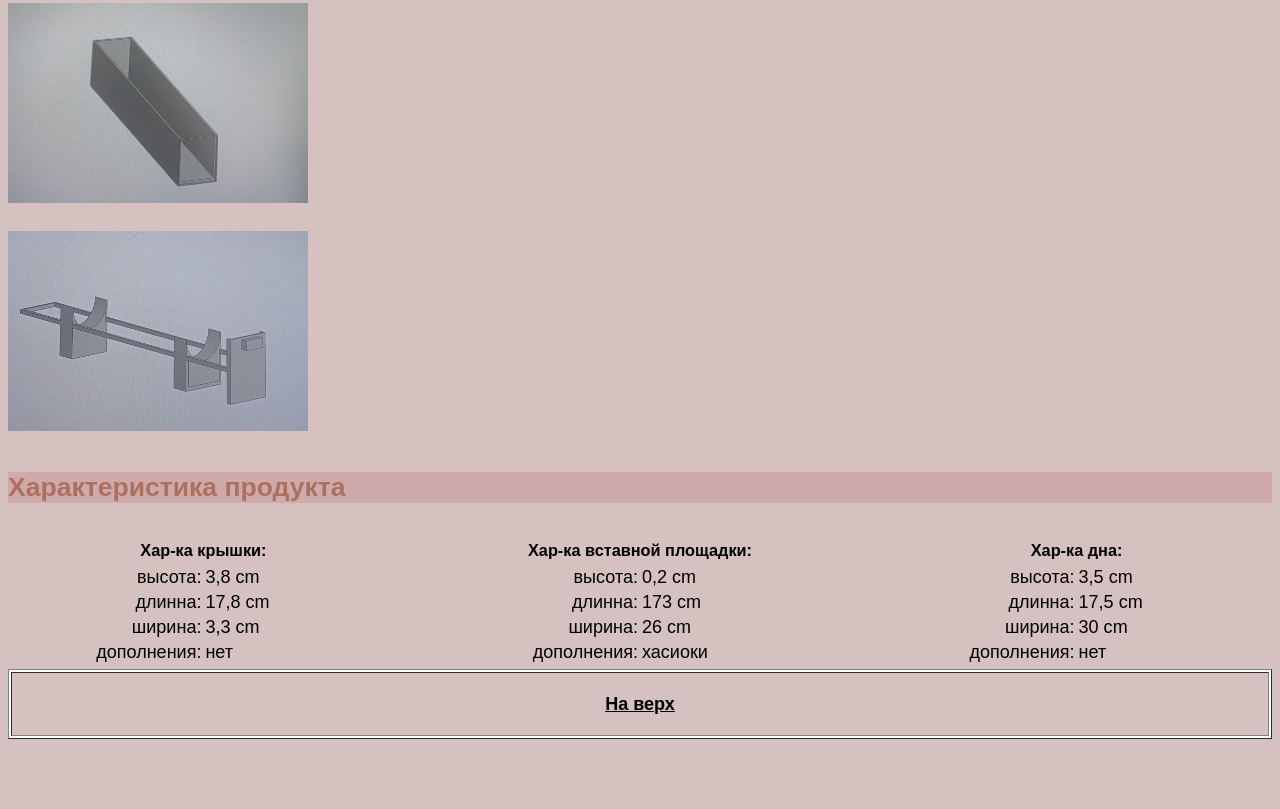
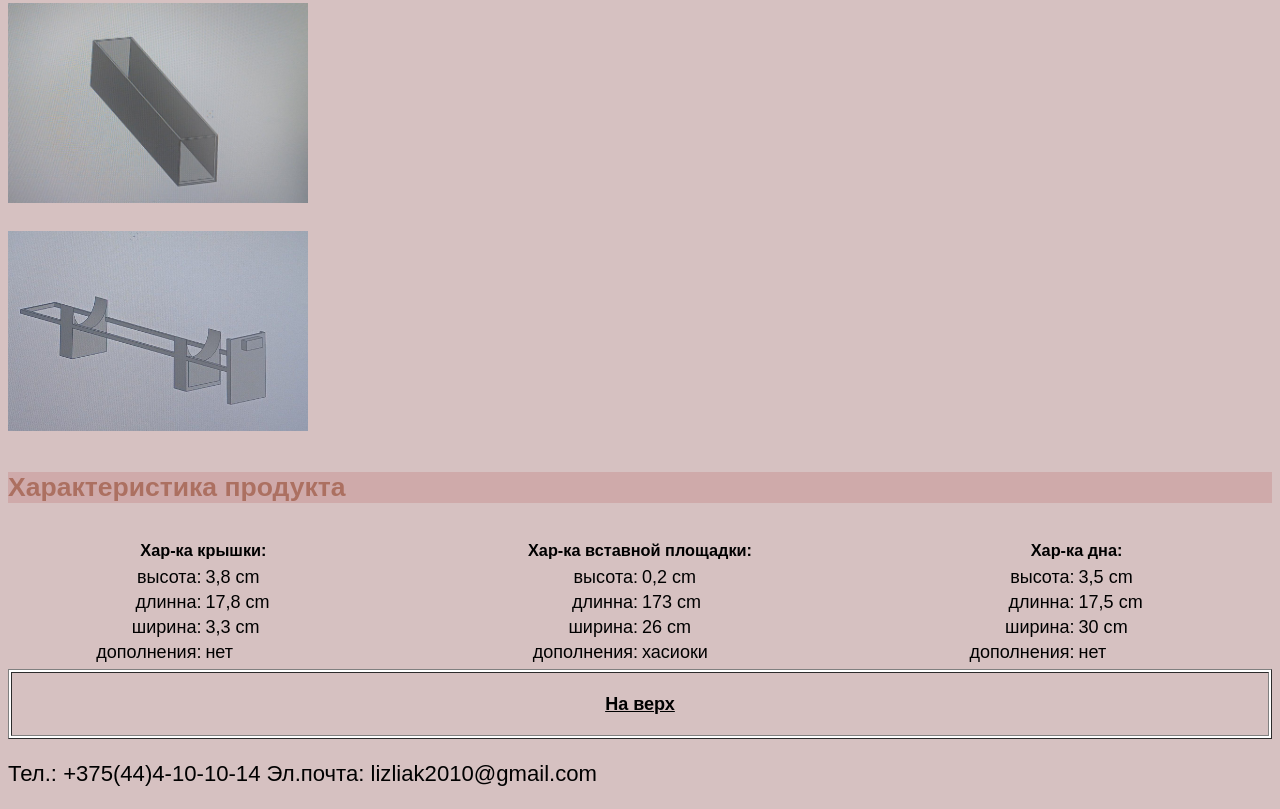
Before and after one commit to lizl263/lisa, a plain HTML site: page index.html in a window 1280 px wide. Shown: the part 818-1627 px from the top of the page. Before the commit the page ends 1565 px from the top, so only its background shows below. Drawn offline with Linux system fonts and the light colour scheme.

Commit message:
Update index.html

```diff
--- a/index.html
+++ b/index.html
@@ -124,5 +124,6 @@
             </th>
             </tr>
      </table>
+    <p>Тел.: +375(44)4-10-10-14          Эл.почта: lizliak2010@gmail.com</p>
 </body>
 </html>
```
